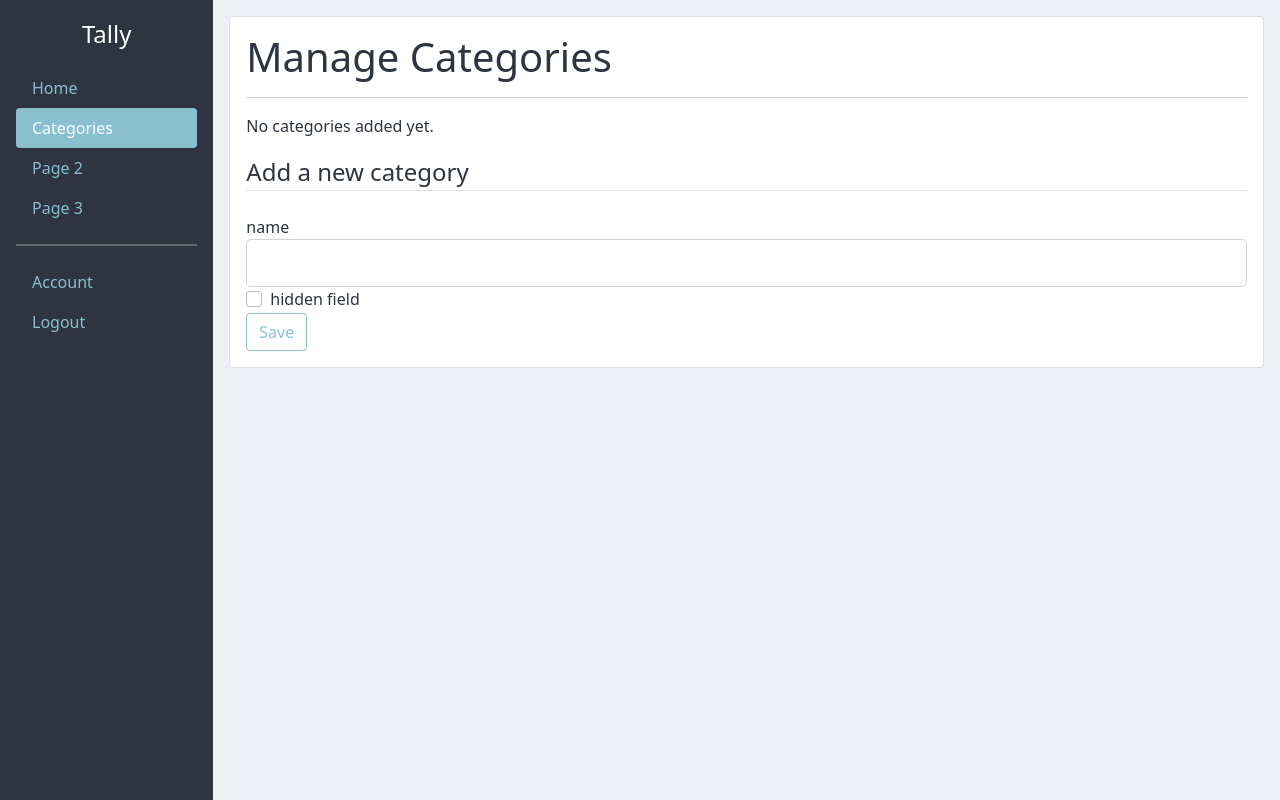
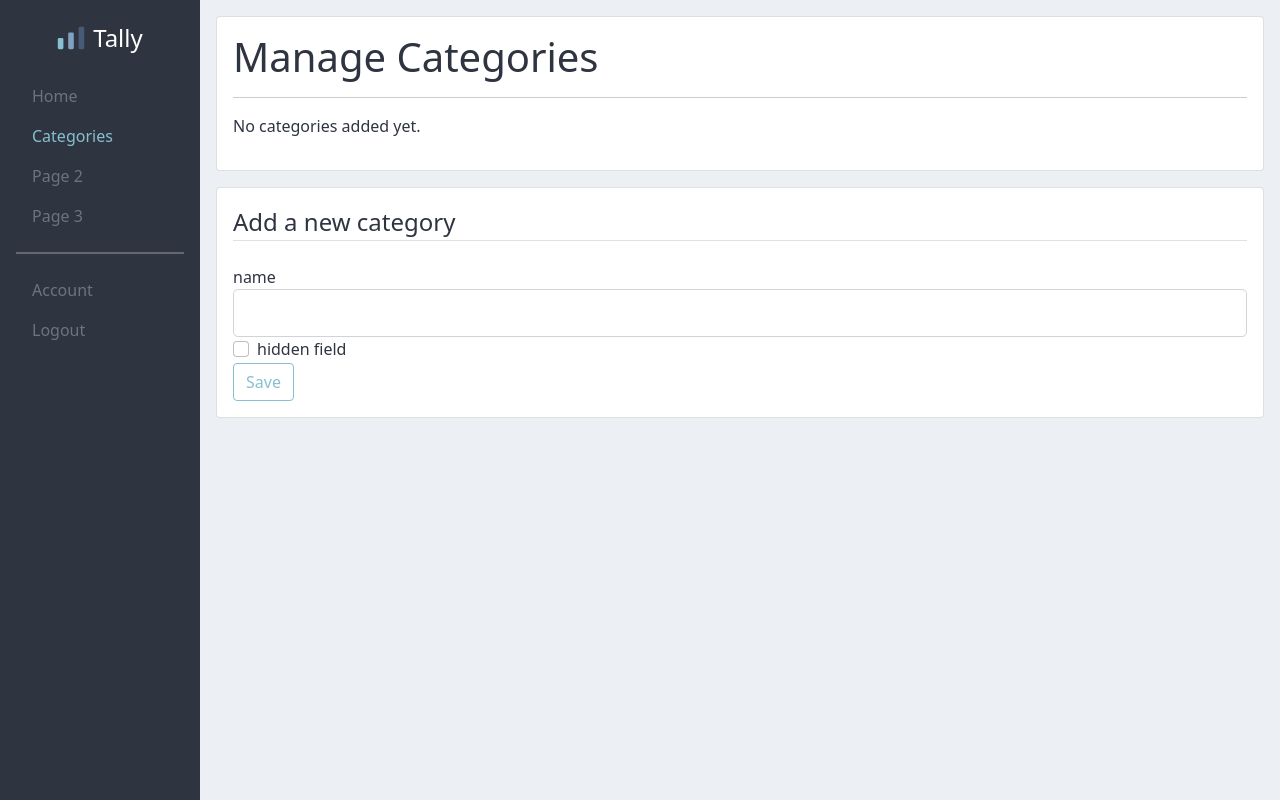
Before and after one commit to scottdalgliesh/tally, a Flask app: page /categories in a window 1280 px wide. Run offline with Flask 2, Linux system fonts and the light colour scheme; the visitor is signed in with stand-in values (Sample User, id 1); data comes from the database, SQL or seed files in the repository; data that the repository does not hold is empty; some libraries are stand-ins or nearby versions.

Commit message:
add logo and update side-nav

```diff
--- a/tally/static/_colors.scss
+++ b/tally/static/_colors.scss
@@ -29,4 +29,3 @@ $dark: $nord0;
 $body_bg: $nord6;
 $body_color: $nord0;
 $link-color: $nord8;
-$table-color: $nord10;
--- a/tally/static/style.scss
+++ b/tally/static/style.scss
@@ -46,3 +46,11 @@
 html, body {
     height: 100%;
 }
+
+.side-nav {
+    max-width: 200px;
+}
+
+#logo {
+    width: 36px;
+}
--- a/tally/tally/templates/categories.html
+++ b/tally/tally/templates/categories.html
@@ -8,12 +8,14 @@
             {% if not categories %}
                 <p>No categories added yet.</p>
             {% else %}
-                <table class="table table-primary table-striped">
-                    <tr>
-                        <th>Category</th>
-                        <th>Hidden</th>
-                        <th></th>
-                    </tr>
+                <table class="table table-striped table-hover">
+                    <thead>
+                        <tr>
+                            <th>Category</th>
+                            <th>Hidden</th>
+                            <th></th>
+                        </tr>
+                    </thead>
                     {% for category in categories %}
                     <tr>
                         <td>{{ category.name }}</th>
@@ -33,6 +35,10 @@
                     {% endfor %}
                 </table>
             {% endif %}
+        </div>
+    </div>
+    <div class="card mt-3">
+        <div class="card-body">
             <div>{{ render_form(form, "Add a new category") }}</div>
         </div>
     </div>
--- a/tally/templates/base.html
+++ b/tally/templates/base.html
@@ -13,19 +13,23 @@
   <title>Tally</title>
   {% endif %}
   <link rel="stylesheet" type="text/css" href="{{ url_for('static', filename='style.css') }}" />
+  <link rel="shortcut icon" href="{{ url_for('static', filename='favicon.ico') }}">
 </head>
 
 <body>
   <div class="container-fluid m-0 p-0 h-100">
     <div class="row h-100 m-0">
       <div class="col-2 d-flex flex-column p-3 bg-dark side-nav">
-        <ul class="nav nav-pills flex-column">
+        <ul class="nav flex-column">
           <a class="d-flex align-items-center justify-content-center fs-4 text-decoration-none mb-3 text-white"
-            href="{{ url_for('tally.home') }}">Tally</a>
+            href="{{ url_for('tally.home') }}">
+            <img src="{{ url_for('static', filename='logo.svg') }}" alt="logo image" id="logo">
+            <span class="m-1">Tally</span>
+          </a>
           {{ render_sidenav_item('tally.home', 'Home') }}
           {{ render_sidenav_item('tally.categories', 'Categories') }}
-          <li class="nav-item"><a href="#" class="nav-link">Page 2</a></li>
-          <li class="nav-item"><a href="#" class="nav-link">Page 3</a></li>
+          <li class="nav-item"><a href="#" class="nav-link text-muted">Page 2</a></li>
+          <li class="nav-item"><a href="#" class="nav-link text-muted">Page 3</a></li>
           <hr class="border border-white">
           {% if current_user.is_authenticated %}
           {{ render_sidenav_item('auth.account', 'Account') }}
--- a/tally/templates/macros.html
+++ b/tally/templates/macros.html
@@ -61,9 +61,9 @@
   <a
   href="{{ url_for(route) }}"
   {% if request.path == url_for(route) %}
-    class="nav-link active"
+    class="nav-link"
   {% else %}
-    class="nav-link"
+    class="nav-link text-muted"
   {% endif %}
   >{{label}}</a>
 </li>
```
Also changed, not shown: tally/static/favicon.ico (added), tally/static/logo.svg (added), tally/static/style.css.
